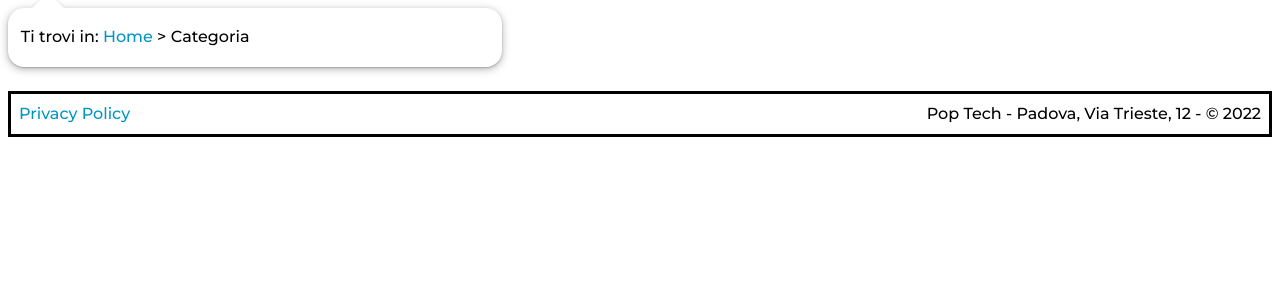
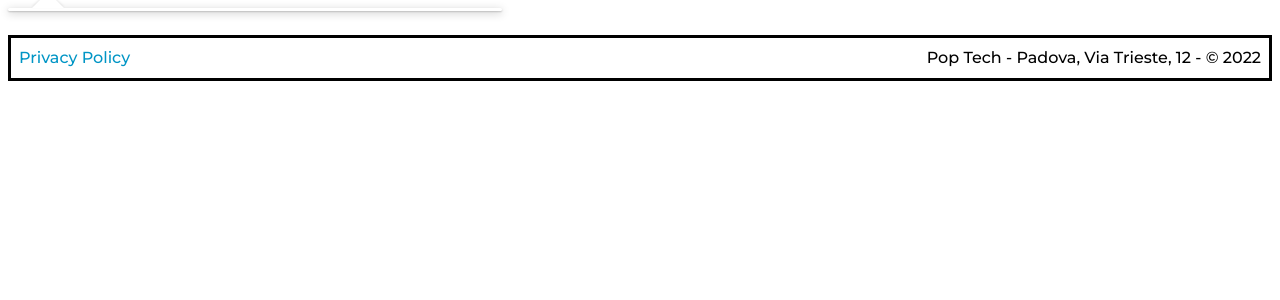
Before and after one commit to gabrielrovesti/Pop-Tech, a PHP site: page /categoria.php in a window 1280 px wide. Shown: the part 244-544 px from the top of the page. Run offline with PHP 8.4, Linux system fonts and the light colour scheme.

Commit message:
Piccole correzioni

```diff
--- a/categoria.php
+++ b/categoria.php
@@ -11,7 +11,7 @@
 
     $pageID      = 'categoria';
     $title       = "Categoria - Pop Tech";
-    $breadcrumbs = '<p>Ti trovi in: <a href="index.php" lang="en">Home</a> > Categoria</p>';
+    $breadcrumbs = '';
     $content     = '';
 
     $keywords    = '';
@@ -22,7 +22,7 @@
         if(isset($_GET['id'])){
 
             $id = intval(sanitize($_GET['id'],''));
-            $categories = $connection->exec_select_query("SELECT id, nome FROM categoria WHERE id=$id;");
+            $categories = $connection->exec_select_query("SELECT id, nome, keywords, descrizione FROM categoria WHERE id=$id;");
 
             if(count($categories)){
 
@@ -30,9 +30,12 @@
 
                 $content .= '<h1 class="comic-title">'.parse_lang($category['nome']).'</h1>';
 
-                $breadcrumbs = '<p>Ti trovi in: Home > Categorie > '.parse_lang($category['nome']).'</p> ';
+                $breadcrumbs = '<p>Ti trovi in: <a href="index.php"><span lang="en">Home</span></a> > Categorie > '.parse_lang($category['nome']).'</p> ';
 
                 $title = parse_lang($category['nome']) . ' - Pop Tech';
+
+                $keywords    = $category['keywords'];
+                $descrizione = $category['descrizione'];
 
                 $content .= '<div class="productsRow">';
 
--- a/prodotto.php
+++ b/prodotto.php
@@ -20,7 +20,7 @@
         if(isset($_GET['id'])){
 
             $id = intval(sanitize($_GET['id'],''));
-            $products = $connection->exec_select_query("SELECT id, nome, immagine, descrizione, origine, marca, modello, dimensione, peso, categoria, prezzo FROM prodotto WHERE id=$id;");
+            $products = $connection->exec_select_query("SELECT id, nome, immagine, keywords, descrizione, origine, marca, modello, dimensione, peso, categoria, prezzo FROM prodotto WHERE id=$id;");
 
 
             if(count($products)){
@@ -57,6 +57,7 @@
                 $content = str_replace('{{prezzo}}',$product['prezzo'],$content);
 
                 $descrizione = parse_lang(strip_tags($product['descrizione']),true);
+                $keywords    = $product['keywords'];
 
                 $feedbacks = $connection->exec_select_query("SELECT contenuto, punteggio FROM recensione WHERE prodotto=$id;");
                 $connection->close_connection();
--- a/styles/admin.css
+++ b/styles/admin.css
@@ -151,7 +151,7 @@ nav#breadcrumbs{
     height: 1px;
     width: 1px;
     overflow: hidden;
-    clip: rect(1px, 1px, 1px, 1px); /*questa è una funzione obsoleta*/
+    clip: rect(1px, 1px, 1px, 1px);
 }
 
 /* Lista elementi ========================= */
--- a/styles/style.css
+++ b/styles/style.css
@@ -320,7 +320,7 @@ a.button, input.button{
 }
 
 a.button:hover,input.button:hover{
-    color: var(--linkcolor);
+    color: var(--linkbuttoncolor);
     background: linear-gradient(to bottom left, var(--hover1), var(--hover2));
 }
 
```
